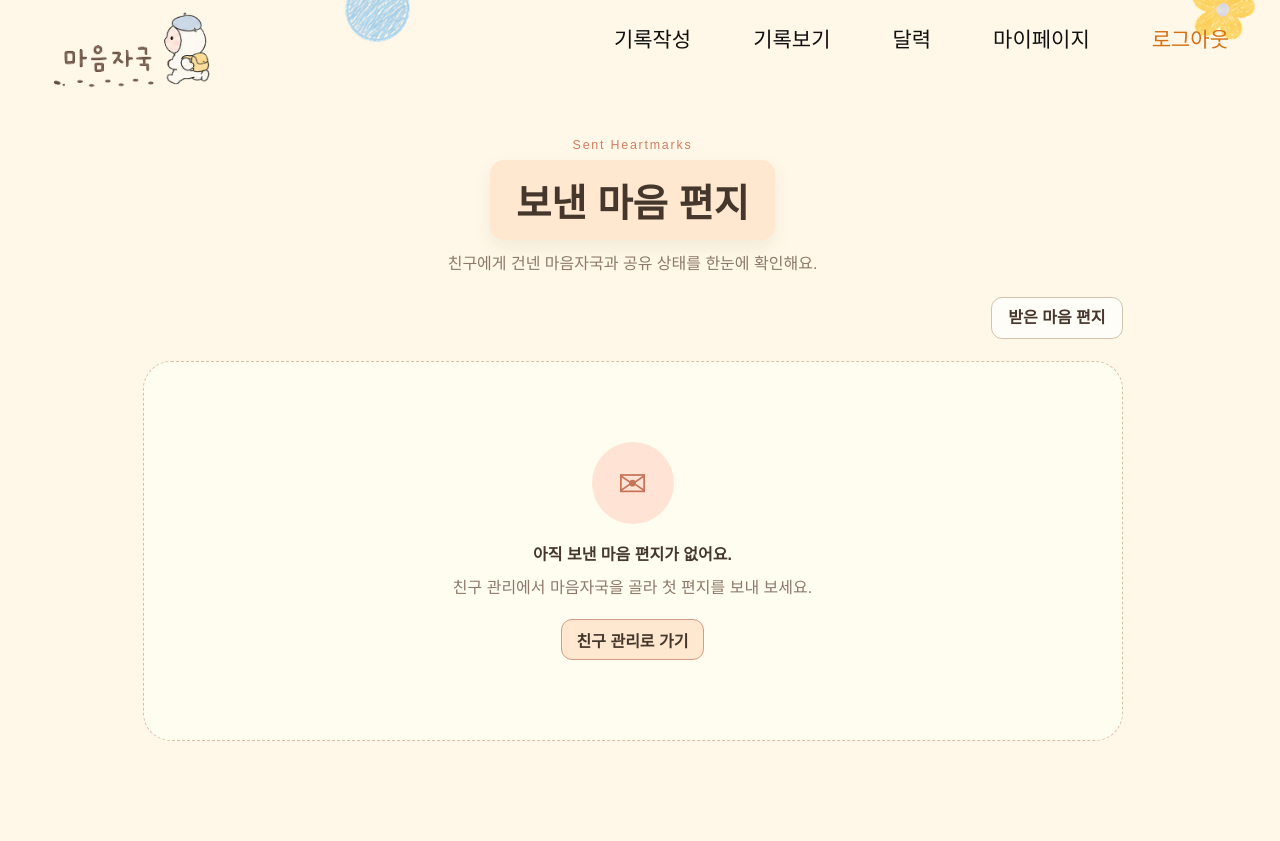
After one commit to pirogramming/HeartMark, a Django app: page /sent-records/ in a window 1280 px wide. The commit adds this page. Run offline with Django 5.2, Linux system fonts and the light colour scheme; the visitor is signed in with stand-in values (Sample User, id 1); data comes from the database, SQL or seed files in the repository; data that the repository does not hold is empty; some web fonts are replaced.

Commit message:
feat: 보낸 마음 편지 목록 및 공유 취소 기능 구현

```diff
--- a/mypage/static/mypage/css/mypage.css
+++ b/mypage/static/mypage/css/mypage.css
@@ -82,6 +82,7 @@
     position: relative;
     z-index: 1;
     display: flex;
+    flex-wrap: wrap;
     justify-content: center;
     gap: 12px;
     width: min(960px, 100%);
--- a/record_sharing/services.py
+++ b/record_sharing/services.py
@@ -98,6 +98,16 @@ def get_shared_records(user):
         _active_shares()
         .filter(receiver=user, sender__in=friend_ids)
         .select_related("record", "sender", "record__place")
+    )
+
+
+def get_sent_records(user):
+    """`user`가 친구들에게 보낸, 아직 취소하지 않은 마음 편지 목록."""
+    return (
+        _active_shares()
+        .filter(sender=user)
+        .select_related("record", "receiver", "record__place")
+        .order_by("-created_at")
     )
 
 
--- a/social_hub/static/social_hub/css/shared_records.css
+++ b/social_hub/static/social_hub/css/shared_records.css
@@ -569,6 +569,63 @@
     box-shadow: 0 10px 26px rgba(70, 49, 37, 0.14);
 }
 
+.sent-record-card__status {
+    padding: 7px 9px;
+    border-radius: 999px;
+    color: #817870;
+    background: #eeeae6;
+    font-size: 0.66rem;
+    font-weight: 700;
+    white-space: nowrap;
+}
+
+.sent-record-card__status--location {
+    color: #b2614f;
+    background: #ffe7d9;
+}
+
+.sent-record-card__footer {
+    align-items: center;
+}
+
+.sent-record-card__footer > time {
+    color: var(--shared-muted);
+    font-size: 0.7rem;
+}
+
+.sent-record-card__actions {
+    display: flex;
+    align-items: center;
+    gap: 8px;
+    margin-left: auto;
+}
+
+.sent-record-card__actions form {
+    margin: 0;
+}
+
+.sent-record-card__actions button,
+.sent-empty__link {
+    display: inline-grid;
+    min-height: 41px;
+    padding: 0 15px;
+    place-items: center;
+    border: 1px solid #d59b88;
+    border-radius: 11px;
+    color: #a95748;
+    background: #fff2ee;
+    font: inherit;
+    font-weight: 700;
+    cursor: pointer;
+    text-decoration: none;
+}
+
+.sent-empty__link {
+    margin-top: 12px;
+    color: var(--shared-ink);
+    background: var(--shared-accent);
+}
+
 @media (max-width: 1023px) {
     .shared-mailbox {
         padding: 64px 32px 80px;
@@ -659,6 +716,22 @@
         margin-left: 0;
     }
 
+    .sent-record-card__footer,
+    .sent-record-card__actions {
+        align-items: stretch;
+        flex-direction: column;
+    }
+
+    .sent-record-card__actions {
+        width: 100%;
+        margin-left: 0;
+    }
+
+    .sent-record-card__actions form,
+    .sent-record-card__actions button {
+        width: 100%;
+    }
+
     .shared-record-notice {
         right: 16px;
         bottom: 16px;
--- /dev/null
+++ b/social_hub/templates/social_hub/sent_records.html
@@ -0,0 +1,37 @@
+{% extends "base.html" %}
+{% load static %}
+
+{% block title %}보낸 마음 편지 | 마음자국{% endblock %}
+
+{% block extra_css %}
+<link rel="stylesheet" href="{% static 'social_hub/css/shared_records.css' %}">
+{% endblock %}
+
+{% block content %}
+<section class="shared-mailbox shared-mailbox--sent">
+    <header class="shared-mailbox__header">
+        <span class="shared-mailbox__eyebrow">Sent Heartmarks</span>
+        <h1>보낸 마음 편지</h1>
+        <p>친구에게 건넨 마음자국과 공유 상태를 한눈에 확인해요.</p>
+    </header>
+
+    <div class="shared-mailbox__toolbar">
+        <a href="{% url 'social_hub:shared_records' %}">받은 마음 편지</a>
+    </div>
+
+    {% if sent_records %}
+    <div class="shared-record-grid">
+        {% for sent_record in sent_records %}
+            {% include "social_hub/partials/sent_record_card.html" with item=sent_record %}
+        {% endfor %}
+    </div>
+    {% else %}
+    <div class="friend-empty" data-empty-state>
+        <div class="friend-empty__illustration" aria-hidden="true">✉</div>
+        <strong>아직 보낸 마음 편지가 없어요.</strong>
+        <p>친구 관리에서 마음자국을 골라 첫 편지를 보내 보세요.</p>
+        <a class="sent-empty__link" href="{% url 'social_hub:friend_management' %}">친구 관리로 가기</a>
+    </div>
+    {% endif %}
+</section>
+{% endblock %}
--- a/social_hub/urls.py
+++ b/social_hub/urls.py
@@ -8,4 +8,5 @@ app_name = "social_hub"
 urlpatterns = [
     path("friends/", views.friend_management, name="friend_management"),
     path("shared-records/", views.shared_records, name="shared_records"),
+    path("sent-records/", views.sent_records, name="sent_records"),
 ]
--- a/social_hub/views.py
+++ b/social_hub/views.py
@@ -14,7 +14,7 @@ from friendships.services import (
     get_received_requests,
     get_sent_requests,
 )
-from record_sharing.services import get_shared_place_data, get_shared_records
+from record_sharing.services import get_sent_records, get_shared_place_data, get_shared_records
 from records.models import EMOTION_NAMES, Record
 
 
@@ -184,3 +184,39 @@ def shared_records(request):
 
     context = {"shared_records": items}
     return render(request, "social_hub/shared_records.html", context)
+
+
+@login_required(login_url="accounts:login")
+def sent_records(request):
+    """내가 누구에게 어떤 기록을 보냈는지 확인하고 공유를 취소한다."""
+    items = []
+    for share in get_sent_records(request.user):
+        record = share.record
+        items.append(
+            {
+                "share_id": share.pk,
+                "receiver_id": share.receiver_id,
+                "receiver_name": _display_name(share.receiver),
+                "receiver_character_url": _character_url(share.receiver),
+                "record_id": record.pk,
+                "title": record.title or "오늘의 기록",
+                "record_date": date_format(record.created_at, "Y년 n월 j일"),
+                "shared_at": date_format(timezone.localtime(share.created_at), "Y년 n월 j일 H:i"),
+                "main_emotion": f"{record.main_emotion:02d}",
+                "main_emotion_name": EMOTION_NAMES.get(
+                    record.main_emotion,
+                    f"감정 {record.main_emotion}",
+                ),
+                "image_url": record.image.url if record.image else "",
+                "content_preview": record.content,
+                "share_location": share.share_location,
+                "detail_url": reverse("records:detail", args=[record.pk]),
+                "revoke_url": reverse("record_sharing:revoke", args=[record.pk]),
+            }
+        )
+
+    return render(
+        request,
+        "social_hub/sent_records.html",
+        {"sent_records": items, "next_url": request.get_full_path()},
+    )
```
Also changed, not shown: mypage/templates/mypage/mypage.html (+7 -0 lines), social_hub/templates/social_hub/partials/sent_record_card.html (added, +47 -0 lines), social_hub/tests.py (+79 -0 lines).
